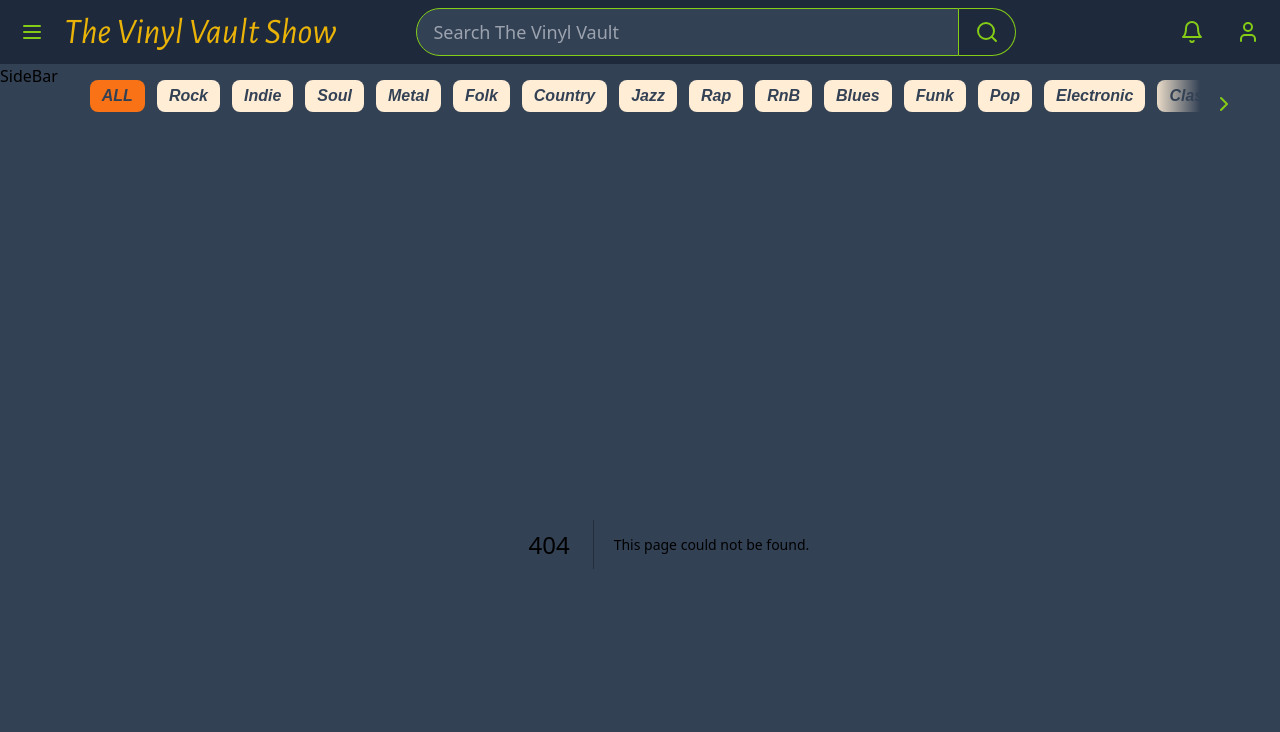
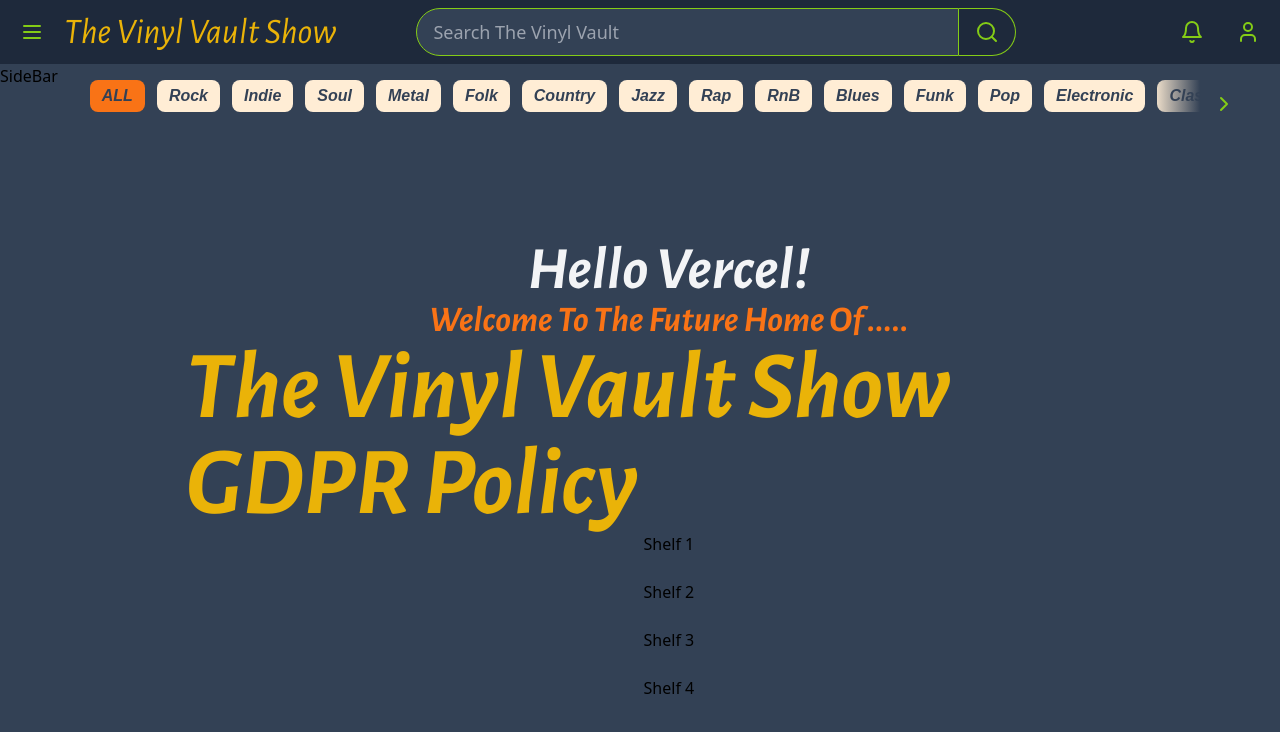
Before and after one commit to VinylVault/vault24-next, a Next.js app: page /legal/gdpr-policy in a window 1280 px wide. Before the commit this address had no page. Shown: the top 732 px of the page. Built offline with nearby package versions, Linux system fonts and the light colour scheme; a web font is replaced by a local one.

Commit message:
Add Barebone Legal Section

```diff
--- /dev/null
+++ b/src/app/legal/gdpr-policy/page.tsx
@@ -0,0 +1,17 @@
+"use client"
+import Link from "next/link"
+export default function LegalGDPRPolicy() {
+
+    return (
+        <div className="flex min-h-screen flex-col items-center p-24 bg-vault-background">
+            <h1 className='text-6xl font-bold font-title text-vault-text'>Hello Vercel!</h1>
+            <h2 className='text-4xl font-bold font-title text-vault-genre'>Welcome To The Future Home Of .....</h2>
+            <h3 className='text-8xl font-bold font-title text-vault-title'>The Vinyl Vault Show GDPR Policy</h3>
+
+                <Link href={'/library/shelves/shelf-1'}>Shelf 1</Link><br/>
+                <Link href={'/library/shelves/shelf-2'}>Shelf 2</Link><br/>
+                <Link href={'/library/shelves/shelf-3'}>Shelf 3</Link><br/>
+                <Link href={'/library/shelves/shelf-4'}>Shelf 4</Link><br/>
+        </div>
+    )
+}
--- /dev/null
+++ b/src/app/legal/page.tsx
@@ -0,0 +1,9 @@
+export default function Legal() {
+    return (
+        <div className="flex min-h-screen flex-col items-center p-24 bg-vault-background">
+            <h1 className='text-6xl font-bold font-title text-vault-text'>Hello Vercel!</h1>
+            <h2 className='text-4xl font-bold font-title text-vault-genre'>Welcome To The Future Home Of .....</h2>
+            <h3 className='text-8xl font-bold font-title text-vault-title'>The Vinyl Vault Legal Pages</h3>
+        </div>
+    )
+}
--- /dev/null
+++ b/src/app/legal/privacy-policy/page.tsx
@@ -0,0 +1,9 @@
+export default function LegalPrivacyPolicy() {
+    return (
+        <div className="flex min-h-screen flex-col items-center p-24 bg-vault-background">
+            <h1 className='text-6xl font-bold font-title text-vault-text'>Hello Vercel!</h1>
+            <h2 className='text-4xl font-bold font-title text-vault-genre'>Welcome To The Future Home Of .....</h2>
+            <h3 className='text-8xl font-bold font-title text-vault-title'>The Vinyl Vault Show Privacy Policy</h3>
+        </div>
+    )
+}
--- /dev/null
+++ b/src/app/legal/show-subscription-terms/page.tsx
@@ -0,0 +1,17 @@
+"use client"
+import Link from "next/link"
+export default function LegalShowSubscriptionTerms() {
+
+    return (
+        <div className="flex min-h-screen flex-col items-center p-24 bg-vault-background">
+            <h1 className='text-6xl font-bold font-title text-vault-text'>Hello Vercel!</h1>
+            <h2 className='text-4xl font-bold font-title text-vault-genre'>Welcome To The Future Home Of .....</h2>
+            <h3 className='text-8xl font-bold font-title text-vault-title'>The Vinyl Vault Show Subscription Terms</h3>
+
+                <Link href={'/library/shelves/shelf-1'}>Shelf 1</Link><br/>
+                <Link href={'/library/shelves/shelf-2'}>Shelf 2</Link><br/>
+                <Link href={'/library/shelves/shelf-3'}>Shelf 3</Link><br/>
+                <Link href={'/library/shelves/shelf-4'}>Shelf 4</Link><br/>
+        </div>
+    )
+}
--- /dev/null
+++ b/src/app/legal/terms-of-service/page.tsx
@@ -0,0 +1,9 @@
+export default function LegalTermsOfService() {
+    return (
+        <div className="flex min-h-screen flex-col items-center p-24 bg-vault-background">
+            <h1 className='text-6xl font-bold font-title text-vault-text'>Hello Vercel!</h1>
+            <h2 className='text-4xl font-bold font-title text-vault-genre'>Welcome To The Future Home Of .....</h2>
+            <h3 className='text-8xl font-bold font-title text-vault-title'>The Vinyl Vault Show Terms Of Service</h3>
+        </div>
+    )
+}
```
